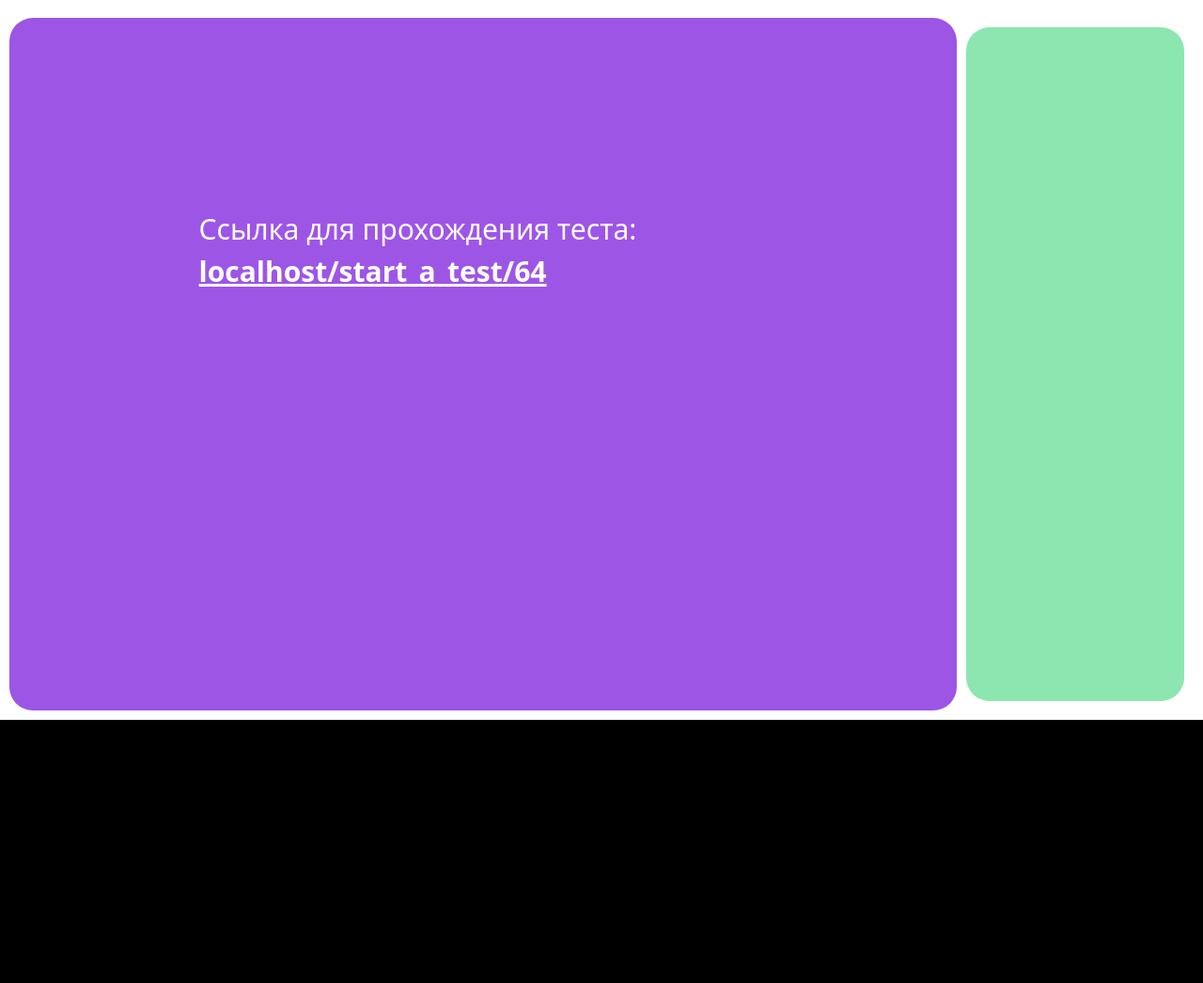
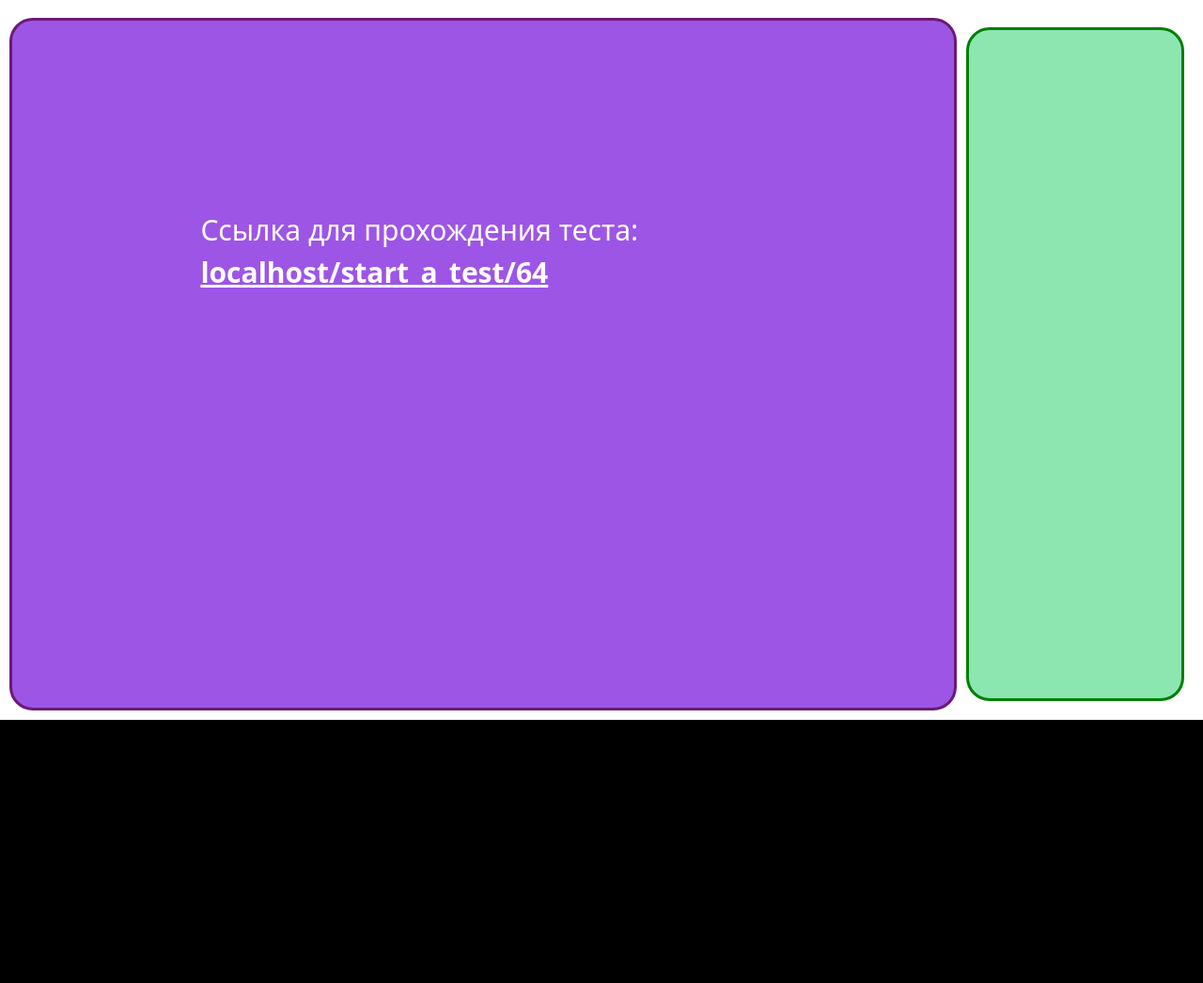
Before and after one commit to moipo/tester, a Django app: page /geturl/64 in a window 1280 px wide. Shown: the part 56-1102 px from the top of the page at 94% size. Run offline with Django 4.2, Linux system fonts and the light colour scheme; data comes from the database, SQL or seed files in the repository; both versions use the stored data as it was after the commit.

Commit message:
add css overflow + some frontend

```diff
--- a/templates/base_with_sidebar.html
+++ b/templates/base_with_sidebar.html
@@ -66,14 +66,17 @@
   }
 
 .content{
+  overflow:auto;
   height:100%;
   width:80%;
   border-radius: 25px;
   background-color:#9d55e6;
   float:left;
+  border: 3px solid #6c1a75;
 }
 
 .sidebar1{
+
   float:left;
   height:100%;
   width:20%;
@@ -82,6 +85,8 @@
 }
 
 .sidebar1-content{
+  border: 3px solid green;
+  overflow:auto;
   height:100%;
   width:100%;
   border-radius: 25px;
--- a/templates/sign/login_form.html
+++ b/templates/sign/login_form.html
@@ -30,6 +30,7 @@
     padding: 40px;
     border-radius: 15px;
     margin-top: 70px;
+    color: #6c1a75;
 
 
   }
--- a/univ_app/static/univ_app/css/base.css
+++ b/univ_app/static/univ_app/css/base.css
@@ -24,6 +24,7 @@
 }
 
 .content{
+  overflow:auto;
   height:100%;
   width:100%;
   border-radius: 25px;
```
Also changed, not shown: db.sqlite3.
